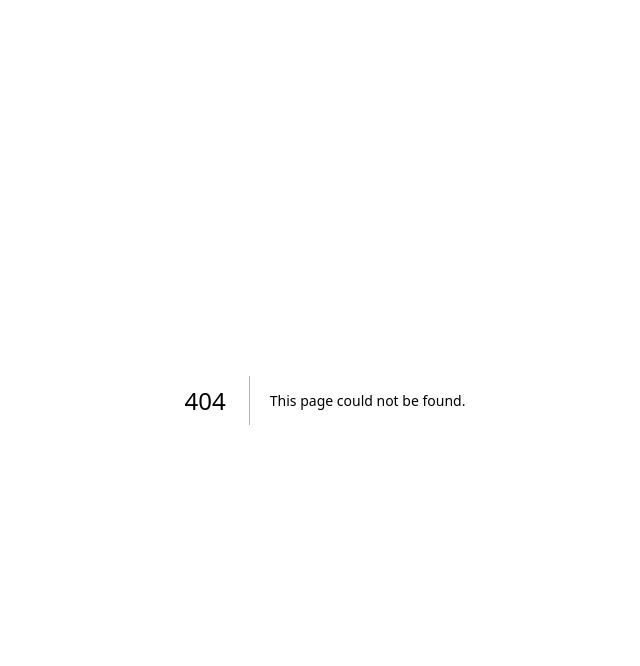
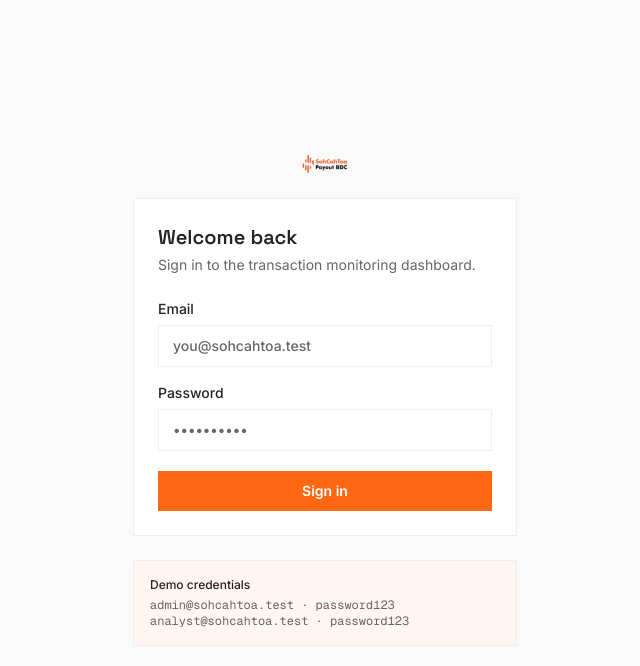
Before and after one commit to ASANIYAN/Sentinel, a Next.js app: page /login in a window 1280 px wide. Before the commit this address had no page. Shown: the top 666 px of the page, without its empty margins (315-955 px from the left). Built offline with nearby package versions, Linux system fonts and the light colour scheme.

Commit message:
Add the login page with a bespoke form

```diff
--- /dev/null
+++ b/src/app/(auth)/login/page.tsx
@@ -0,0 +1,37 @@
+import type { Metadata } from "next";
+import Image from "next/image";
+import { LoginForm } from "@/components/auth/login-form";
+
+export const metadata: Metadata = {
+  title: "Sign in — Sentinel",
+};
+
+export default async function LoginPage({
+  searchParams,
+}: {
+  searchParams: Promise<{ from?: string }>;
+}) {
+  const { from } = await searchParams;
+  // Internal paths only — never redirect to another origin.
+  const safeFrom = from?.startsWith("/") ? from : undefined;
+
+  return (
+    <main className="flex min-h-dvh flex-col items-center justify-center gap-6 bg-canvas p-6">
+      <Image src="/logo.svg" alt="SohCahToa Holdings" width={48} height={48} />
+
+      <section className="w-full max-w-sm rounded-[--radius-card] border border-border bg-surface p-6 shadow-[--shadow-card]">
+        <h1 className="font-display text-xl font-semibold">Welcome back</h1>
+        <p className="mt-1 text-sm text-text-secondary">
+          Sign in to the transaction monitoring dashboard.
+        </p>
+        <LoginForm from={safeFrom} />
+      </section>
+
+      <aside className="w-full max-w-sm rounded-[--radius-control] border border-border bg-accent-soft p-4 text-xs text-text-secondary">
+        <p className="font-medium text-text-primary">Demo credentials</p>
+        <p className="mt-1 font-mono">admin@sohcahtoa.test · password123</p>
+        <p className="font-mono">analyst@sohcahtoa.test · password123</p>
+      </aside>
+    </main>
+  );
+}
--- /dev/null
+++ b/src/components/auth/login-form.tsx
@@ -0,0 +1,95 @@
+"use client";
+// Client component: form state, submit handler, and router navigation.
+
+import { useRouter } from "next/navigation";
+import { useState } from "react";
+import { loginSchema } from "@/lib/validators";
+
+type Props = {
+  from?: string;
+};
+
+export function LoginForm({ from }: Props) {
+  const router = useRouter();
+  const [email, setEmail] = useState("");
+  const [password, setPassword] = useState("");
+  const [error, setError] = useState<string | null>(null);
+  const [submitting, setSubmitting] = useState(false);
+
+  async function onSubmit(e: React.FormEvent) {
+    e.preventDefault();
+    setError(null);
+
+    const parsed = loginSchema.safeParse({ email, password });
+    if (!parsed.success) {
+      setError("Enter a valid email and a password.");
+      return;
+    }
+
+    setSubmitting(true);
+    try {
+      const res = await fetch("/api/auth/login", {
+        method: "POST",
+        headers: { "content-type": "application/json" },
+        body: JSON.stringify(parsed.data),
+      });
+      if (!res.ok) {
+        const body = await res.json().catch(() => null);
+        setError(body?.error?.message ?? "Sign-in failed. Try again.");
+        return;
+      }
+      router.push(from ?? "/dashboard/home");
+    } catch {
+      setError("Network error. Try again.");
+    } finally {
+      setSubmitting(false);
+    }
+  }
+
+  const inputClass =
+    "w-full rounded-[--radius-control] border border-border bg-surface px-3.5 py-2.5 text-sm text-text-primary placeholder:text-text-secondary outline-none focus:border-accent focus:ring-2 focus:ring-accent/20";
+
+  return (
+    <form onSubmit={onSubmit} noValidate className="mt-6 flex flex-col gap-4">
+      <label className="flex flex-col gap-1.5 text-sm font-medium">
+        Email
+        <input
+          type="email"
+          name="email"
+          autoComplete="email"
+          placeholder="you@sohcahtoa.test"
+          value={email}
+          onChange={(e) => setEmail(e.target.value)}
+          className={inputClass}
+        />
+      </label>
+
+      <label className="flex flex-col gap-1.5 text-sm font-medium">
+        Password
+        <input
+          type="password"
+          name="password"
+          autoComplete="current-password"
+          placeholder="••••••••••"
+          value={password}
+          onChange={(e) => setPassword(e.target.value)}
+          className={inputClass}
+        />
+      </label>
+
+      {error && (
+        <p role="alert" className="text-sm text-accent">
+          {error}
+        </p>
+      )}
+
+      <button
+        type="submit"
+        disabled={submitting}
+        className="mt-1 rounded-[--radius-control] bg-accent px-4 py-2.5 text-sm font-semibold text-white transition-opacity hover:opacity-90 disabled:opacity-60"
+      >
+        {submitting ? "Signing in…" : "Sign in"}
+      </button>
+    </form>
+  );
+}
```
